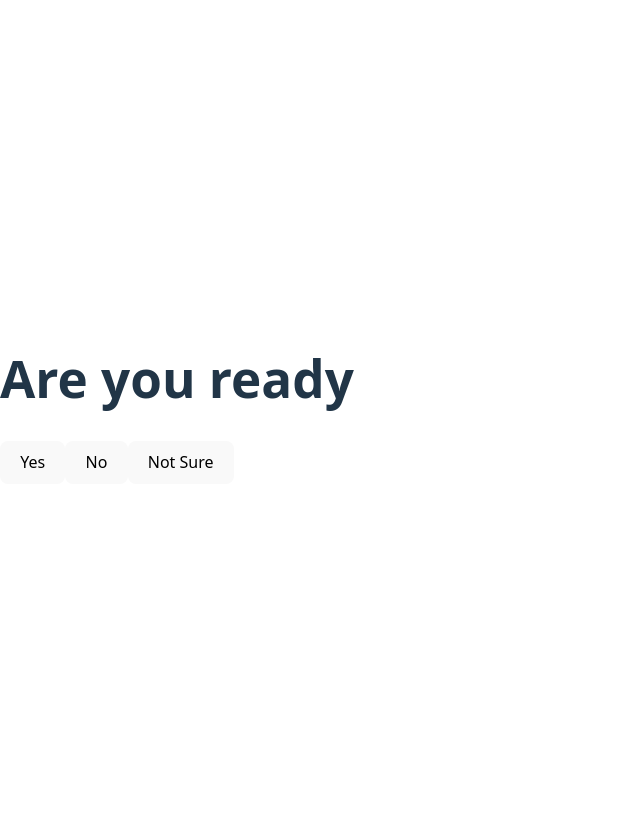
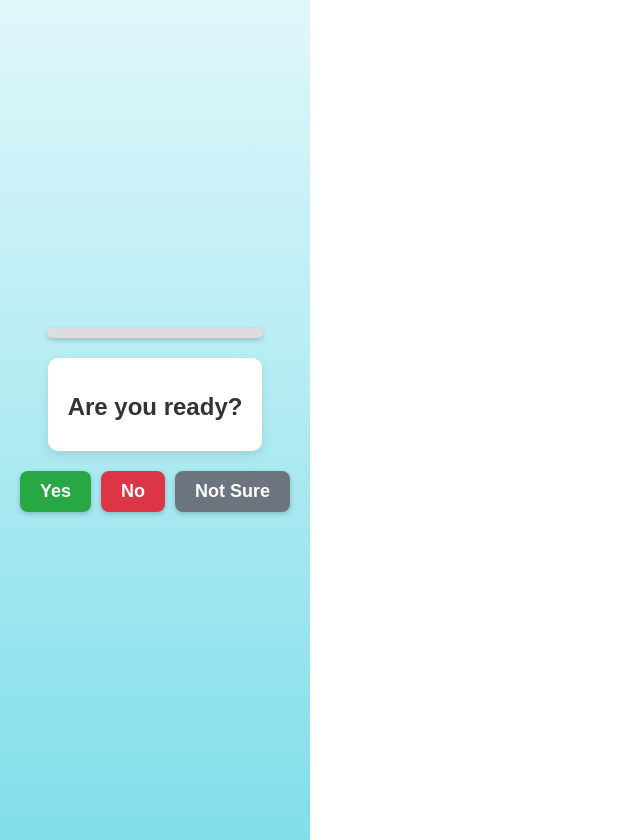
Before and after one commit to maxwell142857/cs5500-group6, a React (Vite) app: page / in a window 1280 px wide. Shown: the whole page, without its empty margins (0-640 px from the left). Before the commit the page ends 800 px from the top, so only its background shows below. Built offline with nearby package versions, Linux system fonts and the light colour scheme; no server answers.

Commit message:
update readme

```diff
--- a/src/game.jsx
+++ b/src/game.jsx
@@ -1,7 +1,7 @@
 import { useState, useEffect } from "react";
 
 export default function Game() {
-  const [question, setQuestion] = useState("Are you ready");
+  const [question, setQuestion] = useState("Are you ready?");
   const [progress, setProgress] = useState(0);
   const [isFinished, setIsFinished] = useState(false);
   const [result, setResult] = useState(null);
@@ -13,12 +13,12 @@ export default function Game() {
 
   const fetchQuestion = async () => {
     try {
-      const response = await fetch("/api/next-question"); // 请求后端
+      const response = await fetch("/api/next-question");
       const data = await response.json();
       setQuestion(data.question);
       setProgress(data.progress);
     } catch (error) {
-      console.error("获取问题失败", error);
+      console.error("Failed to fetch question", error);
     }
   };
 
@@ -40,30 +40,88 @@ export default function Game() {
         setProgress(data.progress);
       }
     } catch (error) {
-      console.error("提交回答失败", error);
+      console.error("Failed to submit answer", error);
     }
   };
 
   return (
-    <div className="flex flex-col items-center justify-center h-screen space-y-6">
+    <div style={{
+      display: "flex",
+      flexDirection: "column",
+      alignItems: "center",
+      justifyContent: "center",
+      height: "100vh",
+      background: "linear-gradient(to bottom, #e0f7fa, #80deea)",
+      color: "#333",
+      fontFamily: "Arial, sans-serif",
+      textAlign: "center",
+      padding: "20px"
+    }}>
       {/* 进度条 */}
-      <div className="w-64 bg-gray-200 h-2 rounded">
-        <div className="bg-blue-500 h-full rounded" style={{ width: `${(progress / 20) * 100}%` }} />
+      <div style={{
+        width: "80%",
+        maxWidth: "400px",
+        background: "#ddd",
+        borderRadius: "10px",
+        overflow: "hidden",
+        boxShadow: "0px 2px 5px rgba(0, 0, 0, 0.2)",
+        marginBottom: "20px"
+      }}>
+        <div style={{
+          height: "10px",
+          width: `${(progress / 20) * 100}%`,
+          background: "#007bff",
+          transition: "width 0.3s ease-in-out"
+        }}></div>
       </div>
 
       {/* 显示问题 */}
       {!isFinished ? (
         <>
-          <h1 className="text-2xl font-bold">{question}</h1>
-          <div className="flex space-x-4">
-            <button className="px-4 py-2 bg-green-500 text-white rounded" onClick={() => handleAnswer("yes")}>Yes</button>
-            <button className="px-4 py-2 bg-red-500 text-white rounded" onClick={() => handleAnswer("no")}>No</button>
-            <button className="px-4 py-2 bg-gray-500 text-white rounded" onClick={() => handleAnswer("not sure")}>Not Sure</button>
+          <div style={{
+            background: "#fff",
+            padding: "20px",
+            borderRadius: "10px",
+            boxShadow: "0px 4px 10px rgba(0, 0, 0, 0.1)",
+            maxWidth: "400px"
+          }}>
+            <h1 style={{ fontSize: "24px", fontWeight: "bold", marginBottom: "10px" }}>{question}</h1>
+          </div>
+
+          {/* 按钮 */}
+          <div style={{ display: "flex", gap: "10px", marginTop: "20px" }}>
+            <button onClick={() => handleAnswer("yes")} style={buttonStyle("green")}>Yes</button>
+            <button onClick={() => handleAnswer("no")} style={buttonStyle("red")}>No</button>
+            <button onClick={() => handleAnswer("not sure")} style={buttonStyle("gray")}>Not Sure</button>
           </div>
         </>
       ) : (
-        <h1 className="text-2xl font-bold">我猜你在想：{result} 🎉</h1>
+        <div style={{
+          background: "#fff",
+          padding: "20px",
+          borderRadius: "10px",
+          boxShadow: "0px 4px 10px rgba(0, 0, 0, 0.1)",
+          maxWidth: "400px"
+        }}>
+          <h1 style={{ fontSize: "26px", fontWeight: "bold", color: "#007bff" }}>🎉 I guess you were thinking of:</h1>
+          <h2 style={{ fontSize: "30px", fontWeight: "bold", marginTop: "10px", color: "#28a745" }}>{result}</h2>
+        </div>
       )}
     </div>
   );
 }
+
+// 按钮样式函数
+const buttonStyle = (color) => ({
+  padding: "10px 20px",
+  fontSize: "18px",
+  fontWeight: "bold",
+  borderRadius: "8px",
+  border: "none",
+  color: "#fff",
+  cursor: "pointer",
+  transition: "background 0.3s ease-in-out",
+  background: color === "green" ? "#28a745" : color === "red" ? "#dc3545" : "#6c757d",
+  boxShadow: "0px 2px 5px rgba(0, 0, 0, 0.2)",
+  outline: "none"
+});
```
